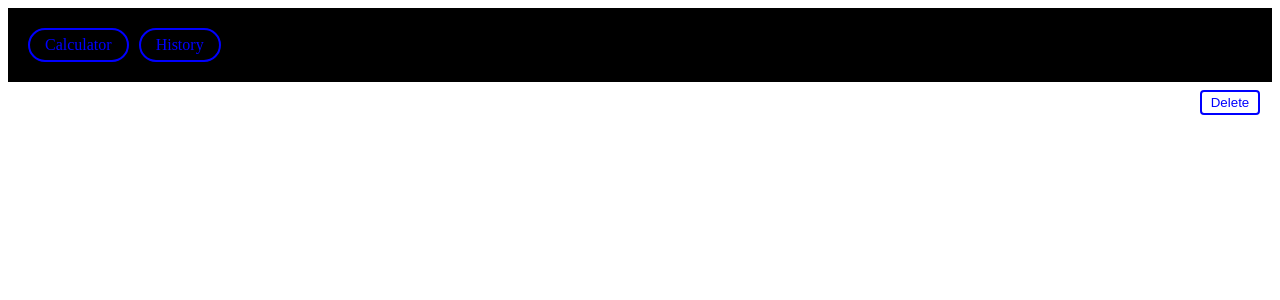
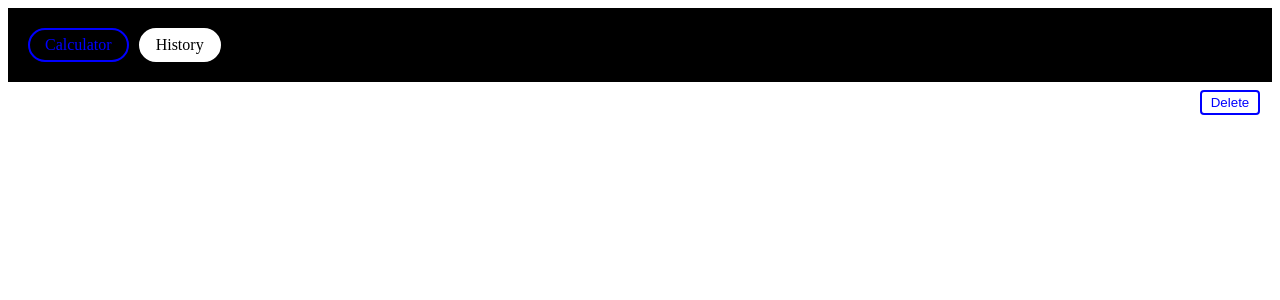
Before and after one commit to PurpleKitty29/Calculator-in-React-scratch, a React (Vite) app: page /Calculator-in-React-scratch/history in a window 1280 px wide. Shown: the top 300 px of the page. Built offline with nearby package versions, Linux system fonts and the light colour scheme.

Commit message:
Fixed Navbar URLs

```diff
--- a/src/components/Navbar.tsx
+++ b/src/components/Navbar.tsx
@@ -5,14 +5,14 @@ function Navbar() {
   return (
     <nav className="navbar">
       <NavLink
-        to="/"
+        to="/Calculator-in-React-scratch/"
         end
         className={({ isActive }) => (isActive ? 'linkOn' : 'linkOff')}
       >
         Calculator
       </NavLink>
       <NavLink
-        to="/history"
+        to="/Calculator-in-React-scratch/history"
         className={({ isActive }) => (isActive ? 'linkOn' : 'linkOff')}
       >
         History
```
